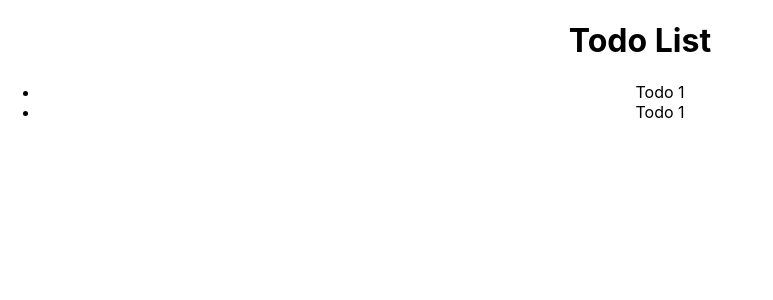
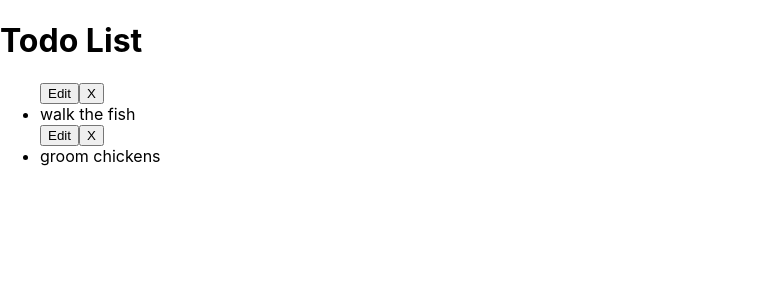
Before and after one commit to nelsW70/react-todo-steele, a React (Create React App) app: page / in a window 1280 px wide. Shown: the top 300 px of the page, without its empty margins (0-773 px from the left). Built offline with nearby package versions, Linux system fonts and the light colour scheme.

Commit message:
add: basic Todo and TodoList components

```diff
--- a/src/App.js
+++ b/src/App.js
@@ -4,7 +4,7 @@
 
 function App() {
   return (
-    <div className="App">
+    <div>
       <TodoList />
     </div>
   );
--- /dev/null
+++ b/src/Todo.jsx
@@ -0,0 +1,15 @@
+import React, { Component } from 'react';
+
+export class Todo extends Component {
+  render() {
+    return (
+      <div>
+        <button>Edit</button>
+        <button>X</button>
+        <li>{this.props.task}</li>
+      </div>
+    );
+  }
+}
+
+export default Todo;
--- a/src/TodoList.jsx
+++ b/src/TodoList.jsx
@@ -1,18 +1,20 @@
 import React, { Component } from 'react';
+import Todo from './Todo';
 
 export class TodoList extends Component {
   constructor(props) {
     super(props);
-    this.state = { todos: [] };
+    this.state = {
+      todos: [{ task: 'walk the fish' }, { task: 'groom chickens' }]
+    };
   }
+
   render() {
+    const todos = this.state.todos.map(todo => <Todo task={todo.task} />);
     return (
       <div>
         <h1>Todo List</h1>
-        <ul>
-          <li>Todo 1</li>
-          <li>Todo 1</li>
-        </ul>
+        <ul>{todos}</ul>
       </div>
     );
   }
```
